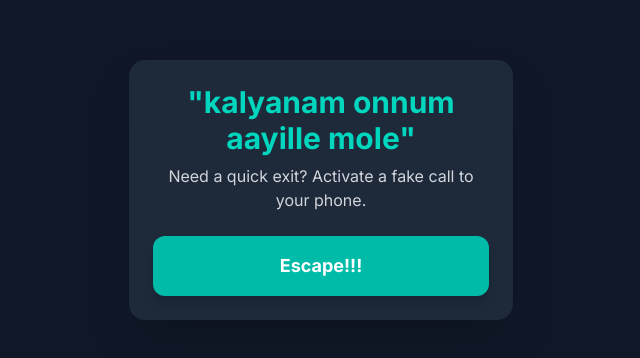
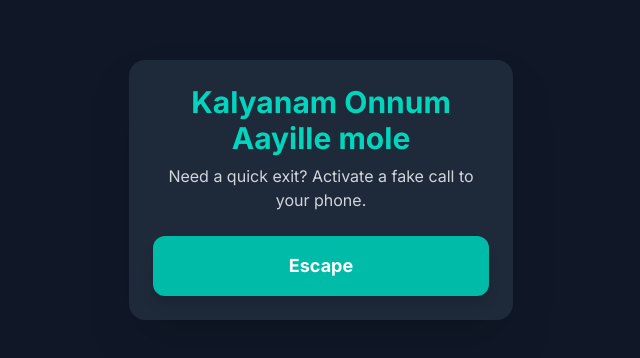
Before and after one commit to popsak-098/relative-escape-plan, a Next.js app: page / in a window 1280 px wide. Shown: the part 210-568 px from the top of the page, without its empty margins (319-959 px from the left). Built offline with nearby package versions, Linux system fonts and the light colour scheme.

Commit message:
Update page.js

```diff
--- a/src/app/page.js
+++ b/src/app/page.js
@@ -104,7 +104,7 @@ export default function HomePage() {
         {!isCallScreenVisible && !showExcuse ? (
           // --- 1. The Initial Screen ---
           <>
-            <h1 className="text-3xl font-bold text-teal-400 mb-2">"kalyanam onnum aayille mole"</h1>
+            <h1 className="text-3xl font-bold text-teal-400 mb-2">Kalyanam Onnum Aayille mole</h1>
             <p className="text-gray-300 mb-6">
               Need a quick exit? Activate a fake call to your phone.
             </p>
@@ -112,7 +112,7 @@ export default function HomePage() {
               onClick={handleActivate}
               className="w-full bg-teal-500 hover:bg-teal-600 text-white font-bold py-4 px-4 rounded-xl text-lg shadow-lg transition-transform transform hover:scale-105"
             >
-              Escape!!!
+              Escape
             </button>
           </>
         ) : showExcuse ? (
```
